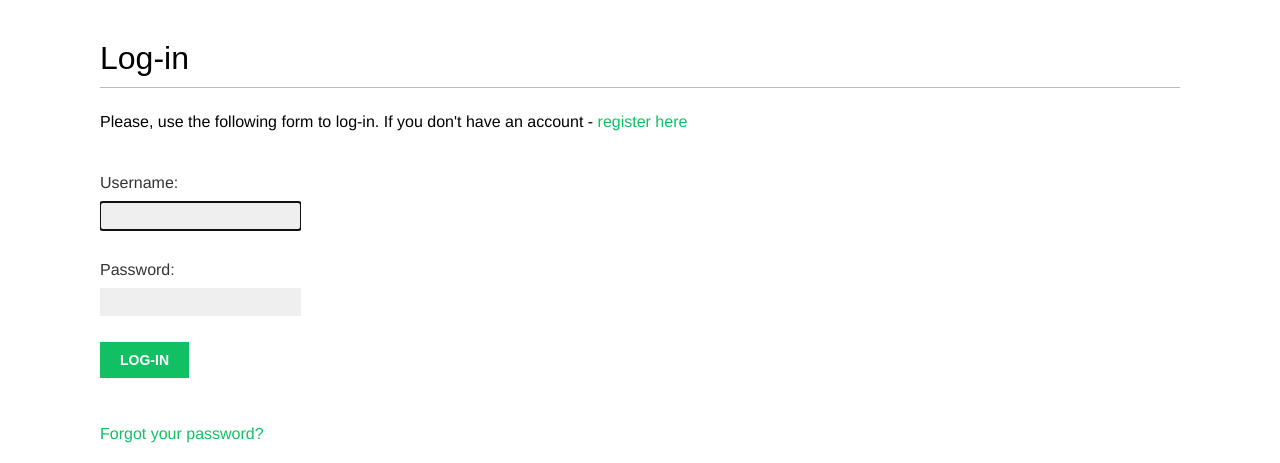
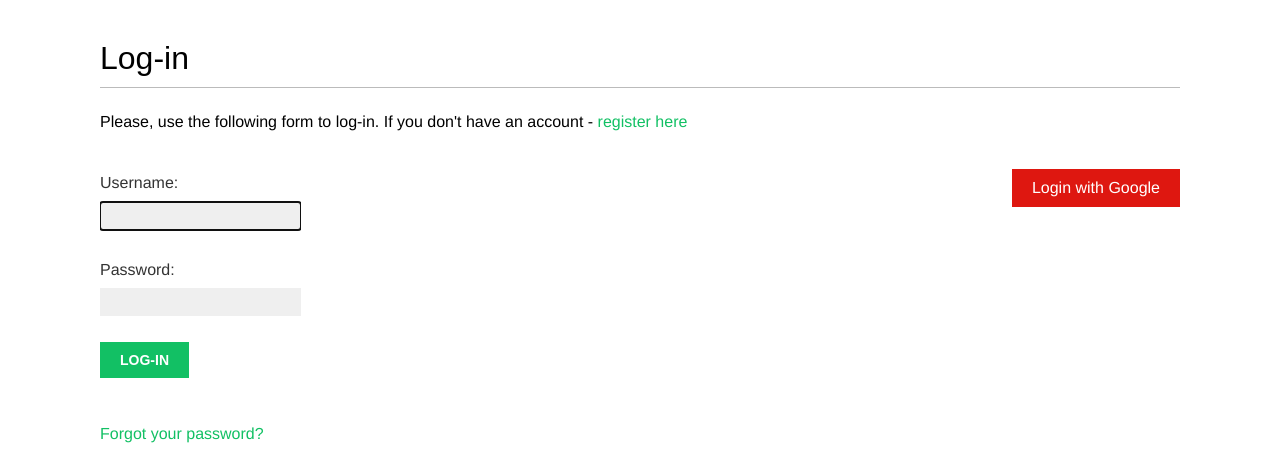
Before and after one commit to cheezedoodles/social-media-site, a Django app: page /account/login/ in a window 1280 px wide. Shown: the part 47-510 px from the top of the page. Run offline with Django 3.2, Linux system fonts and the light colour scheme; some web fonts are replaced.

Commit message:
added google authentication

```diff
--- a/account/templates/registration/login.html
+++ b/account/templates/registration/login.html
@@ -22,4 +22,13 @@
         </form>
         <p><a href="{% url 'password_reset' %}">Forgot your password?</a></p>
     </div>
+    <div class="social">
+        <ul>
+            <li class="google">
+                <a href="{% url 'social:begin' 'google-oauth2' %}">
+                    Login with Google
+                </a>
+            </li>
+        </ul>
+    </div>
 {% endblock %}
--- a/bookmarks/urls.py
+++ b/bookmarks/urls.py
@@ -21,6 +21,8 @@ from django.conf.urls.static import static
 urlpatterns = [
     path('admin/', admin.site.urls),
     path('account/', include('account.urls')),
+    path('social-auth/',
+         include('social_django.urls', namespace='social')),
 ]
 
 if settings.DEBUG:
```
Also changed, not shown: bookmarks/settings.py (+7 -1 lines), 1 other file.
